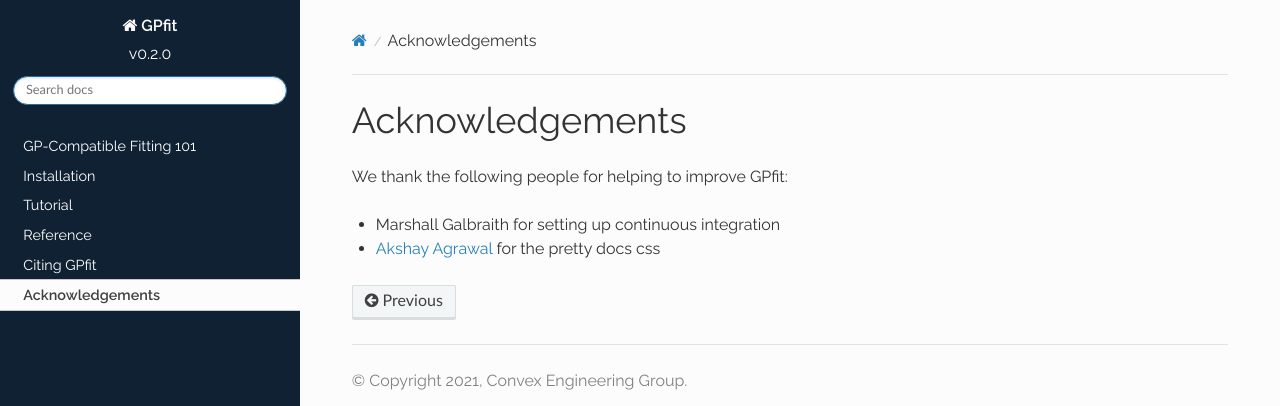
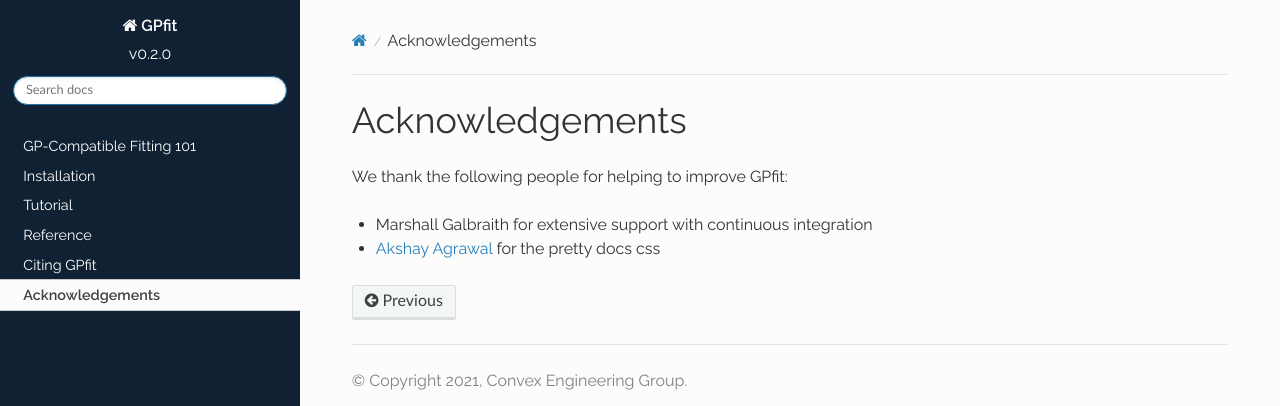
Before and after one commit to convexengineering/gpfit, a Sphinx documentation site: the page built from docs/source/acknowledgements.rst, in a window 1280 px wide. Shown: the top 406 px of the page. Built offline with Sphinx 7.4.7 and the Read the Docs theme 2.0.0, drawn with Linux system fonts in a browser that asks for light colours.

```diff
--- a/docs/source/acknowledgements.rst
+++ b/docs/source/acknowledgements.rst
@@ -3,7 +3,7 @@ Acknowledgements
 
 We thank the following people for helping to improve GPfit:
 
-* Marshall Galbraith for setting up continuous integration
+* Marshall Galbraith for extensive support with continuous integration
 * `Akshay Agrawal`_ for the pretty docs css
 
 .. _`Akshay Agrawal`: https://www.akshayagrawal.com
```
Also changed, not shown: README.md (+1 -0 lines).
